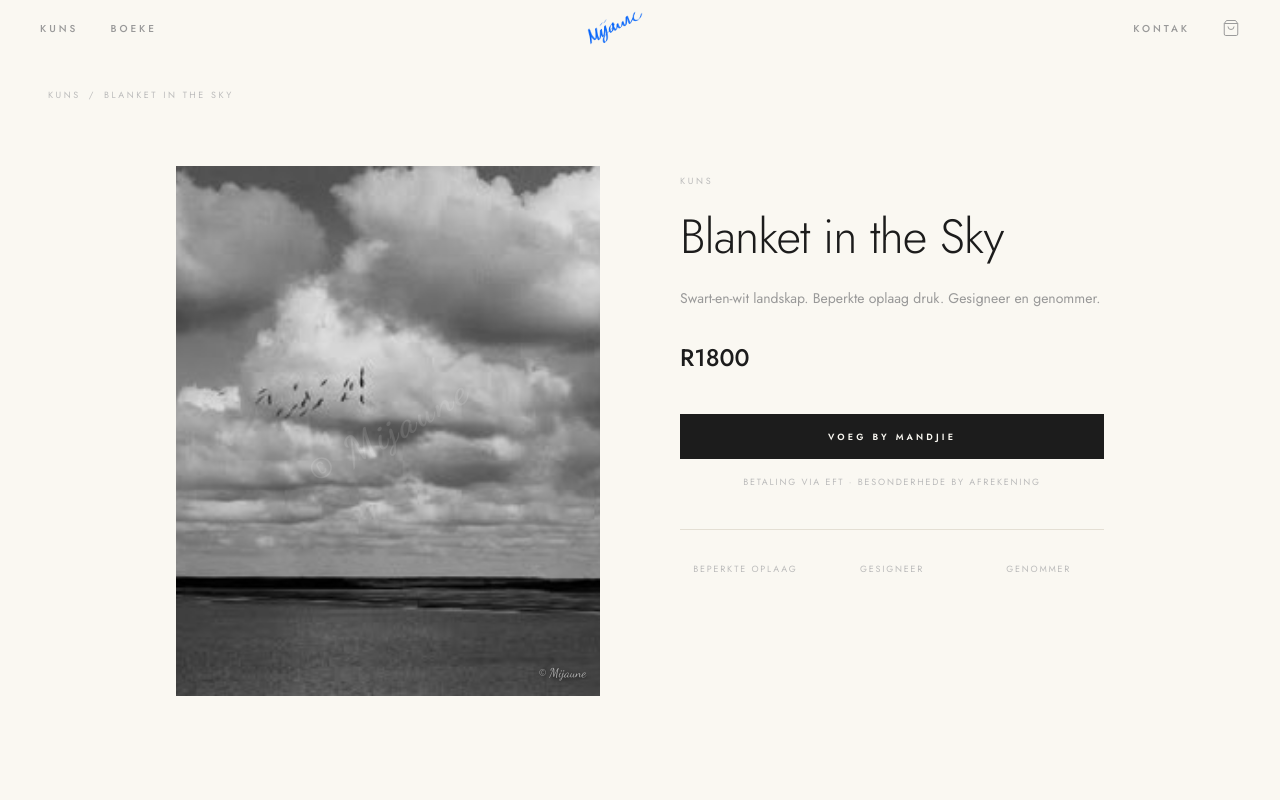
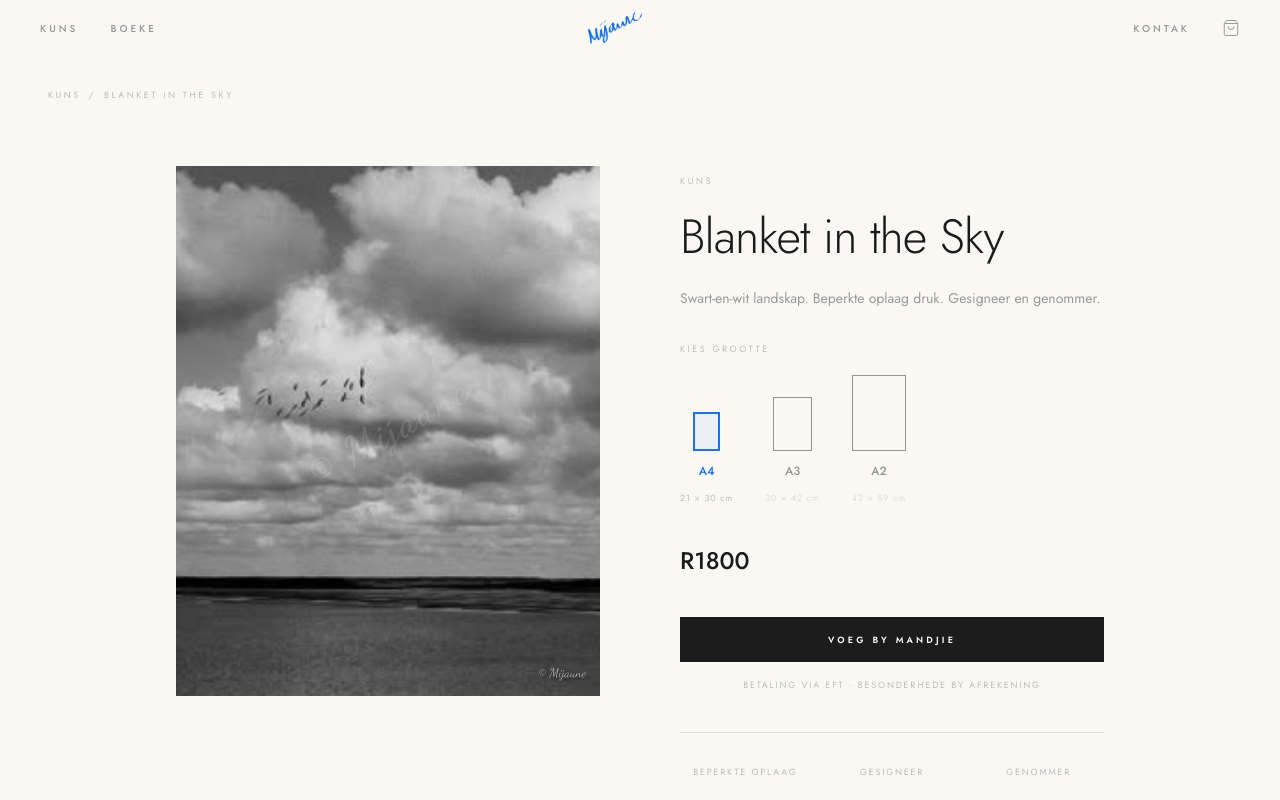
Before and after one commit to WorkspaceHermanus/mijaune-shop, a Next.js app: page /product/blanket-in-the-sky in a window 1280 px wide. Shown: the top 800 px of the page. Built offline with nearby package versions, Linux system fonts and the light colour scheme.

Commit message:
Remove spinning badge; add print size picker with scale illustrations for art

```diff
--- a/app/page.tsx
+++ b/app/page.tsx
@@ -24,23 +24,6 @@
         />
         <div className="absolute inset-x-0 bottom-0 h-56 pointer-events-none"
           style={{ background: "linear-gradient(to top, rgba(250,248,242,0.9), transparent)" }} />
-
-        {/* Spinning badge — playful, top right */}
-        <div className="absolute top-6 right-6 md:top-10 md:right-10 w-24 h-24 md:w-32 md:h-32 z-10">
-          <svg viewBox="0 0 100 100" className="w-full h-full spin-badge">
-            <defs>
-              <path id="circlePath" d="M 50,50 m -38,0 a 38,38 0 1,1 76,0 a 38,38 0 1,1 -76,0" />
-            </defs>
-            <text fontSize="8.6" fill="#fff" letterSpacing="2">
-              <textPath href="#circlePath">
-                BEPERKTE OPLAAG • GESIGNEER • MIJAUNE •
-              </textPath>
-            </text>
-          </svg>
-          <div className="absolute inset-0 flex items-center justify-center">
-            <span className="w-2.5 h-2.5 rounded-full" style={{ backgroundColor: "#1a6fff" }} />
-          </div>
-        </div>
 
         <div className="absolute inset-x-0 bottom-0 px-6 md:px-14 pb-14 md:pb-20">
           <p className="text-[9px] tracking-[0.4em] uppercase mb-3" style={{ color: "rgba(255,255,255,0.7)" }}>
--- a/app/product/[slug]/page.tsx
+++ b/app/product/[slug]/page.tsx
@@ -4,6 +4,10 @@
 import { notFound } from "next/navigation";
 import Link from "next/link";
 import Image from "next/image";
+import { useState } from "react";
+
+const MAX_BOX_H = 76; // px — tallest illustration (A2)
+const LONGEST_CM = 59; // A2 long edge
 
 export default function ProductPage({ params }: { params: { slug: string } }) {
   const product = products.find(p => p.slug === params.slug);
@@ -14,6 +18,22 @@
   const hasImage = product.image && !product.image.includes("placeholder");
   const catLabel = isArt ? "Kuns" : "Boeke & Woorde";
   const catHref  = isArt ? "/art" : "/books";
+
+  const [selectedSize, setSelectedSize] = useState(product.sizes?.[0]);
+  const displayPrice = selectedSize ? selectedSize.price : product.price;
+
+  const handleAdd = () => {
+    if (selectedSize) {
+      add({
+        ...product,
+        id: `${product.id}-${selectedSize.label}`,
+        name: `${product.name} (${selectedSize.label})`,
+        price: selectedSize.price,
+      });
+    } else {
+      add(product);
+    }
+  };
 
   return (
     <div style={{ backgroundColor: "#faf8f2" }} className="min-h-screen pt-14">
@@ -70,11 +90,56 @@
           <p className="text-sm leading-relaxed mb-8" style={{ color: "#999" }}>
             {product.description}
           </p>
+
+          {isArt && product.sizes && (
+            <div className="mb-10">
+              <p className="text-[9px] tracking-[0.28em] uppercase mb-5" style={{ color: "#bbb" }}>
+                Kies grootte
+              </p>
+              <div className="flex items-end gap-6 md:gap-8">
+                {product.sizes.map(s => {
+                  const [w, , h] = s.cm.split(" ");
+                  const hCm = parseFloat(h);
+                  const wCm = parseFloat(w);
+                  const boxH = Math.round((hCm / LONGEST_CM) * MAX_BOX_H);
+                  const boxW = Math.round((wCm / LONGEST_CM) * MAX_BOX_H);
+                  const active = selectedSize?.label === s.label;
+                  return (
+                    <button
+                      key={s.label}
+                      onClick={() => setSelectedSize(s)}
+                      className="flex flex-col items-center gap-3 transition-opacity"
+                      style={{ opacity: active ? 1 : 0.45 }}
+                    >
+                      <div className="flex items-end justify-center" style={{ height: MAX_BOX_H }}>
+                        <div
+                          style={{
+                            width: boxW,
+                            height: boxH,
+                            border: active ? "2px solid #1a6fff" : "1.5px solid #1c1c1c",
+                            backgroundColor: active ? "rgba(26,111,255,0.06)" : "transparent",
+                            transition: "all 0.25s ease",
+                          }}
+                        />
+                      </div>
+                      <p className="text-xs font-medium" style={{ color: active ? "#1a6fff" : "#1c1c1c" }}>
+                        {s.label}
+                      </p>
+                      <p className="text-[9px] tracking-[0.1em]" style={{ color: "#bbb" }}>
+                        {s.cm}
+                      </p>
+                    </button>
+                  );
+                })}
+              </div>
+            </div>
+          )}
+
           <p className="text-2xl font-medium mb-10" style={{ color: "#1c1c1c" }}>
-            R{product.price}
+            R{displayPrice}
           </p>
 
-          <button onClick={() => add(product)}
+          <button onClick={handleAdd}
             className="w-full py-4 text-[9px] font-semibold tracking-[0.35em] uppercase
               transition-all duration-300 mb-4"
             style={{ backgroundColor: "#1c1c1c", color: "#faf8f2" }}
--- a/lib/products.ts
+++ b/lib/products.ts
@@ -1,3 +1,9 @@
+export type PrintSize = {
+  label: string;
+  cm: string;
+  price: number;
+};
+
 export type Product = {
   id: string;
   name: string;
@@ -6,7 +12,14 @@
   description: string;
   image: string;
   slug: string;
+  sizes?: PrintSize[];
 };
+
+export const defaultArtSizes = (basePrice: number): PrintSize[] => [
+  { label: "A4", cm: "21 × 30 cm", price: basePrice },
+  { label: "A3", cm: "30 × 42 cm", price: Math.round(basePrice * 1.4) },
+  { label: "A2", cm: "42 × 59 cm", price: Math.round(basePrice * 2.1) },
+];
 
 export const products: Product[] = [
   // Books
@@ -46,6 +59,7 @@
     description: "Swart-en-wit fotografie. Beperkte oplaag druk. Gesigneer en genommer.",
     image: "/images/zamalekker.jpg",
     slug: "zamalekker",
+    sizes: defaultArtSizes(1500),
   },
   {
     id: "a2",
@@ -55,6 +69,7 @@
     description: "Swart-en-wit landskap. Beperkte oplaag druk. Gesigneer en genommer.",
     image: "/images/blanket-in-the-sky.jpg",
     slug: "blanket-in-the-sky",
+    sizes: defaultArtSizes(1800),
   },
   {
     id: "a3",
@@ -64,6 +79,7 @@
     description: "Swart-en-wit fotografie. Beperkte oplaag druk. Gesigneer en genommer.",
     image: "/images/no-motor-boats.jpg",
     slug: "no-motor-boats",
+    sizes: defaultArtSizes(1500),
   },
   {
     id: "a4",
@@ -73,6 +89,7 @@
     description: "Kleur fotografie. Beperkte oplaag druk. Gesigneer en genommer.",
     image: "/images/house-on-the-hill.jpg",
     slug: "house-on-the-hill",
+    sizes: defaultArtSizes(2000),
   },
   {
     id: "a5",
@@ -82,6 +99,7 @@
     description: "Kleur fotografie. Beperkte oplaag druk. Gesigneer en genommer.",
     image: "/images/outside-stanford.jpg",
     slug: "outside-stanford",
+    sizes: defaultArtSizes(2000),
   },
 ];
 
```
